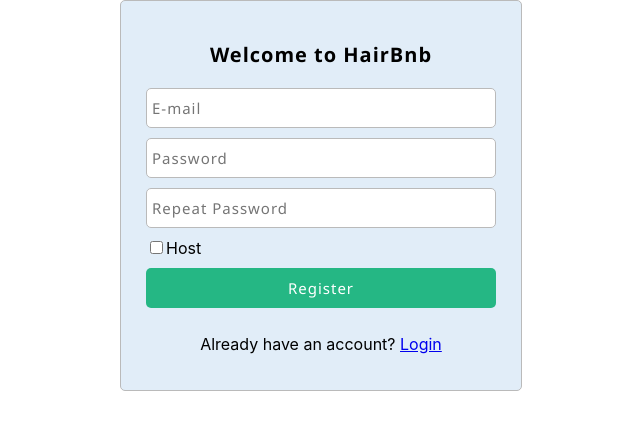
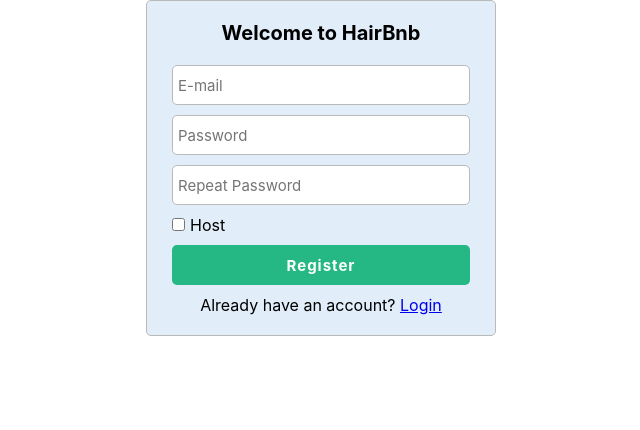
Before and after one commit to denmit99/hairbnb-front, a React (Create React App) app: page / in a window 1280 px wide. Both pictures are taken after a click on the link "Register". Shown: the top 430 px of the page, without its empty margins (319-959 px from the left). Built offline with nearby package versions, Linux system fonts and the light colour scheme.

Commit message:
Login and registration form

```diff
--- a/src/components/Button.css
+++ /dev/null
@@ -1,24 +0,0 @@
-.register-button {
-    background-color: #25b784;
-    padding-top: 10px;
-    padding-bottom: 10px;
-    padding-left: 15px;
-    padding-right: 15px;
-    color: white;
-    font-family: "Segoe UI", Tahoma, Geneva, Verdana, sans-serif;
-    border: none;
-    border-radius: 5px;
-    cursor: pointer;
-    height: 40px;
-    width: 100%;
-    margin-top: 10px;
-    margin-bottom: 10px;
-    margin-left: 10px;
-    margin-right: 10px;
-    letter-spacing: 1px;
-    transition-duration: 0.5s;
-    font-size: 15px;
-  }
-  .register-button:hover {
-    background-color: #36c995;
-  }
--- a/src/components/ConfirmButon.tsx
+++ b/src/components/ConfirmButon.tsx
@@ -1,4 +1,4 @@
-import "./Button.css";
+import "./RegLog.css";
 
 interface Props {
   children: string;
--- a/src/components/LoginBox.tsx
+++ b/src/components/LoginBox.tsx
@@ -1,6 +1,6 @@
 import { useState } from "react";
 import ConfirmButton from "./ConfirmButon";
-import "./RegistrationBox.css";
+import "./RegLog.css";
 
 interface Props {
   toggleFunction: () => void;
@@ -13,7 +13,7 @@
   return (
     <div className="registration-page">
       <div className="reglog-box">
-        <p className="title">Welcome to HairBnb</p>
+        <p className="reglog-title">Welcome to HairBnb</p>
         <input className="reglog-input" placeholder="E-mail" />
         <input
           onChange={(event) => setEmail(event.currentTarget.value)}
@@ -21,12 +21,6 @@
           className="reglog-input"
           placeholder="Password"
         />
-        {/*
-        <label>
-          <input type="checkbox" />
-          Remember Me
-        </label> */}
-
         <ConfirmButton onClick={onClick}>Login</ConfirmButton>
         <p>
           Don't have an account?{" "}
--- /dev/null
+++ b/src/components/RegLog.css
@@ -0,0 +1,92 @@
+  * {
+    box-sizing: border-box;
+    margin: 0;
+    padding: 0;
+    font-family: Circular, -apple-system, BlinkMacSystemFont, Roboto, "Helvetica Neue", sans-serif;
+  }
+
+  .reglog-box {
+    background-color: rgb(225, 237, 248);
+    width: 350px;
+    border-color: rgb(186, 186, 186);
+    border-width: 1.5px;
+    border-style: solid;
+    border-radius: 5px;
+    justify-content: center;
+    align-items: center;
+    display: flex;
+    flex-direction: column;
+    padding-left: 25px;
+    padding-right: 25px;
+    padding-top: 20px;
+    padding-bottom: 20px;
+    /* min-height: 100vh; */
+  }
+
+  .reglog-title {
+    font-weight: bold;
+    font-size: 20px;
+    margin-bottom: 20px;
+  }
+
+  .reglog-input {
+    width: 100%;
+    height: 40px;
+    border-color: rgb(186, 186, 186);
+    border-width: 1.5px;
+    border-style: solid;
+    border-radius: 5px;
+    margin-bottom: 10px;
+    padding-left: 5px;
+    font-size: 15px;
+  }
+
+  textarea:focus,
+  input:focus {
+    outline: none;
+    border-color: rgb(58, 58, 58);
+  }
+
+  .registration-page {
+    justify-content: center;
+    align-items: center;
+    display: flex;
+  }
+
+  .is-host {
+    width: 100%
+  }
+
+  .register-button {
+    background-color: #25b784;
+    padding-top: 10px;
+    padding-bottom: 10px;
+    padding-left: 15px;
+    padding-right: 15px;
+    color: white;
+    border: none;
+    border-radius: 5px;
+    cursor: pointer;
+    height: 40px;
+    width: 100%;
+    margin-top: 10px;
+    margin-bottom: 10px;
+    margin-left: 10px;
+    margin-right: 10px;
+    letter-spacing: 1px;
+    transition-duration: 0.5s;
+    font-size: 15px;
+    font-weight: bold;
+  }
+  .register-button:hover {
+    background-color: #36c995;
+  }
+
+  .labeled-checkbox label  {
+    margin-left: 5px;
+  }
+
+  .error-message {
+    color: red;
+    margin-bottom: 2px;
+  }
--- a/src/components/RegistrationBox.css
+++ /dev/null
@@ -1,56 +0,0 @@
-
-  .reglog-box {
-    background-color: rgb(225, 237, 248);
-    width: 350px;
-    height: 100%;
-    border-color: rgb(186, 186, 186);
-    border-width: 1.5px;
-    border-style: solid;
-    border-radius: 5px;
-    justify-content: center;
-    align-items: center;
-    display: flex;
-    flex-direction: column;
-    padding-left: 25px;
-    padding-right: 25px;
-    padding-top: 20px;
-    padding-bottom: 20px;
-  }
-
-  .reglog-input {
-    width: 100%;
-    height: 40px;
-    border-color: rgb(186, 186, 186);
-    border-width: 1.5px;
-    border-style: solid;
-    border-radius: 5px;
-    margin-bottom: 10px;
-    padding-left: 5px;
-    font-family: "Segoe UI", Tahoma, Geneva, Verdana, sans-serif;
-    letter-spacing: 1px;
-    font-size: 15px;
-    box-sizing: border-box;
-  }
-
-  textarea:focus,
-  input:focus {
-    outline: none;
-    border-color: rgb(58, 58, 58);
-  }
-
-  .title {
-    font-weight: bold;
-    font-size: 20px;
-    font-family: "Segoe UI", Tahoma, Geneva, Verdana, sans-serif;
-    letter-spacing: 1px;
-  }
-
-  .registration-page {
-    justify-content: center;
-    align-items: center;
-    display: flex;
-  }
-
-  .is-host {
-    width: 100%
-  }
--- a/src/components/RegistrationBox.tsx
+++ b/src/components/RegistrationBox.tsx
@@ -1,37 +1,60 @@
 import { useState } from "react";
 import ConfirmButton from "./ConfirmButon";
-import "./RegistrationBox.css";
+import "./RegLog.css";
 
 interface Props {
   toggleFunction: () => void;
 }
 
 function RegistrationBox({ toggleFunction }: Props) {
-  const [email, setEmail] = useState("");
-  const onClick = () => {};
+  const emailRegex = "/^[A-Z0-9._%+-]+@[A-Z0-9.-]+.[A-Z]{2,4}$/i;";
+  const [formData, setFormData] = useState({
+    email: "",
+    password: "",
+    passwordTwo: "",
+    isHost: false,
+  });
 
   return (
     <div className="registration-page">
       <div className="reglog-box">
-        <p className="title">Welcome to HairBnb</p>
-        <input className="reglog-input" placeholder="E-mail" />
+        <p className="reglog-title">Welcome to HairBnb</p>
         <input
-          onChange={(event) => setEmail(event.currentTarget.value)}
+          className="reglog-input"
+          placeholder="E-mail"
+          onChange={(e) => {
+            setFormData({ ...formData, ["email"]: e.target.value });
+          }}
+        />
+
+        <input
           type="password"
           className="reglog-input"
           placeholder="Password"
+          onChange={(e) =>
+            setFormData({ ...formData, ["password"]: e.target.value })
+          }
         />
         <input
           type="password"
           className="reglog-input"
           placeholder="Repeat Password"
+          onChange={(e) =>
+            setFormData({ ...formData, ["passwordTwo"]: e.target.value })
+          }
         />
-        <div className="is-host">
-          <input type="checkbox" />
+        <div className="is-host labeled-checkbox">
+          <input
+            type="checkbox"
+            onChange={(e) =>
+              setFormData({ ...formData, ["isHost"]: e.target.checked })
+            }
+          />
           <label>Host</label>
         </div>
-
-        <ConfirmButton onClick={onClick}>Register</ConfirmButton>
+        <ConfirmButton onClick={() => console.log(formData)}>
+          Register
+        </ConfirmButton>
         <p>
           Already have an account?{" "}
           <a onClick={toggleFunction} href="#">
```
